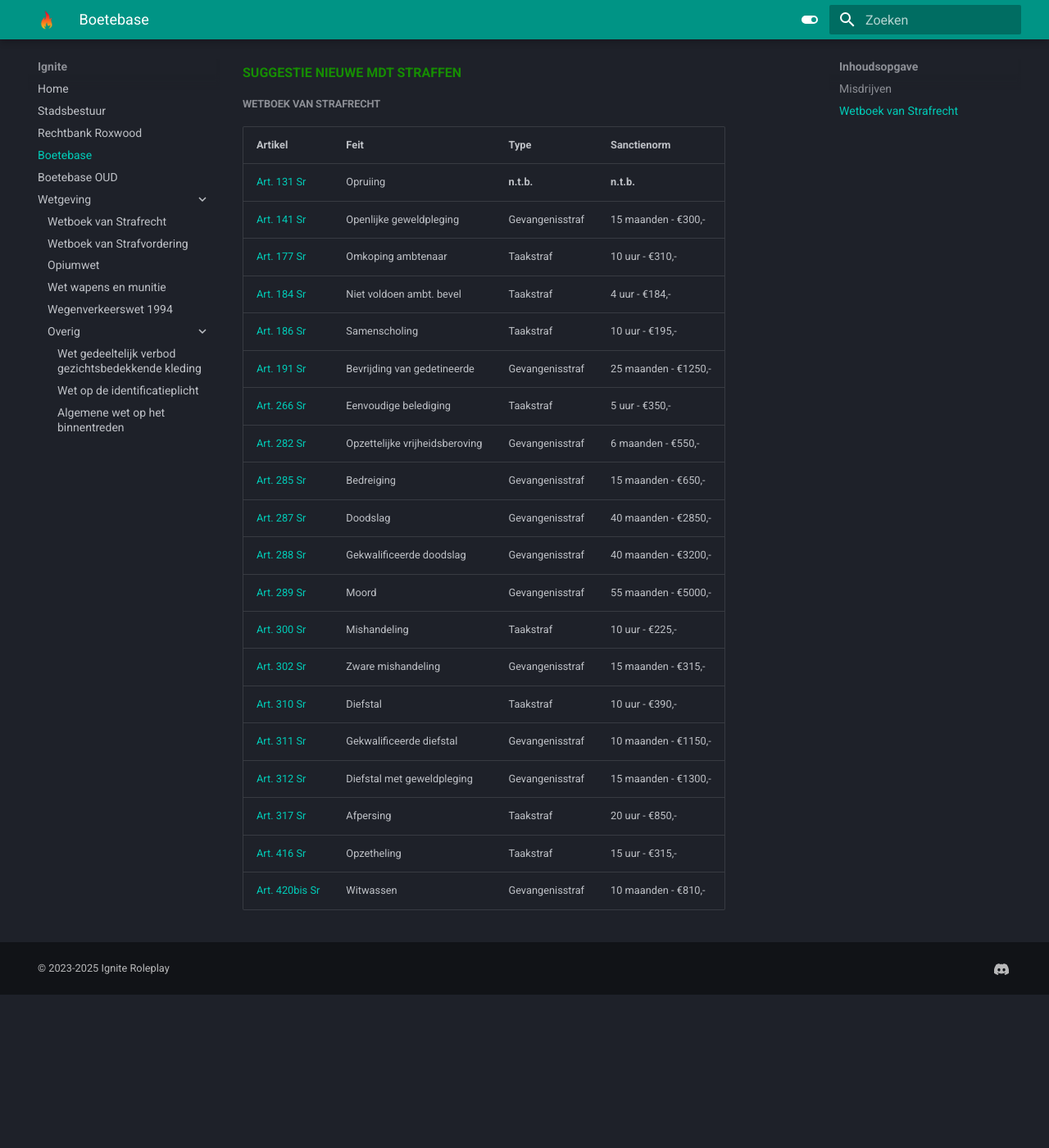
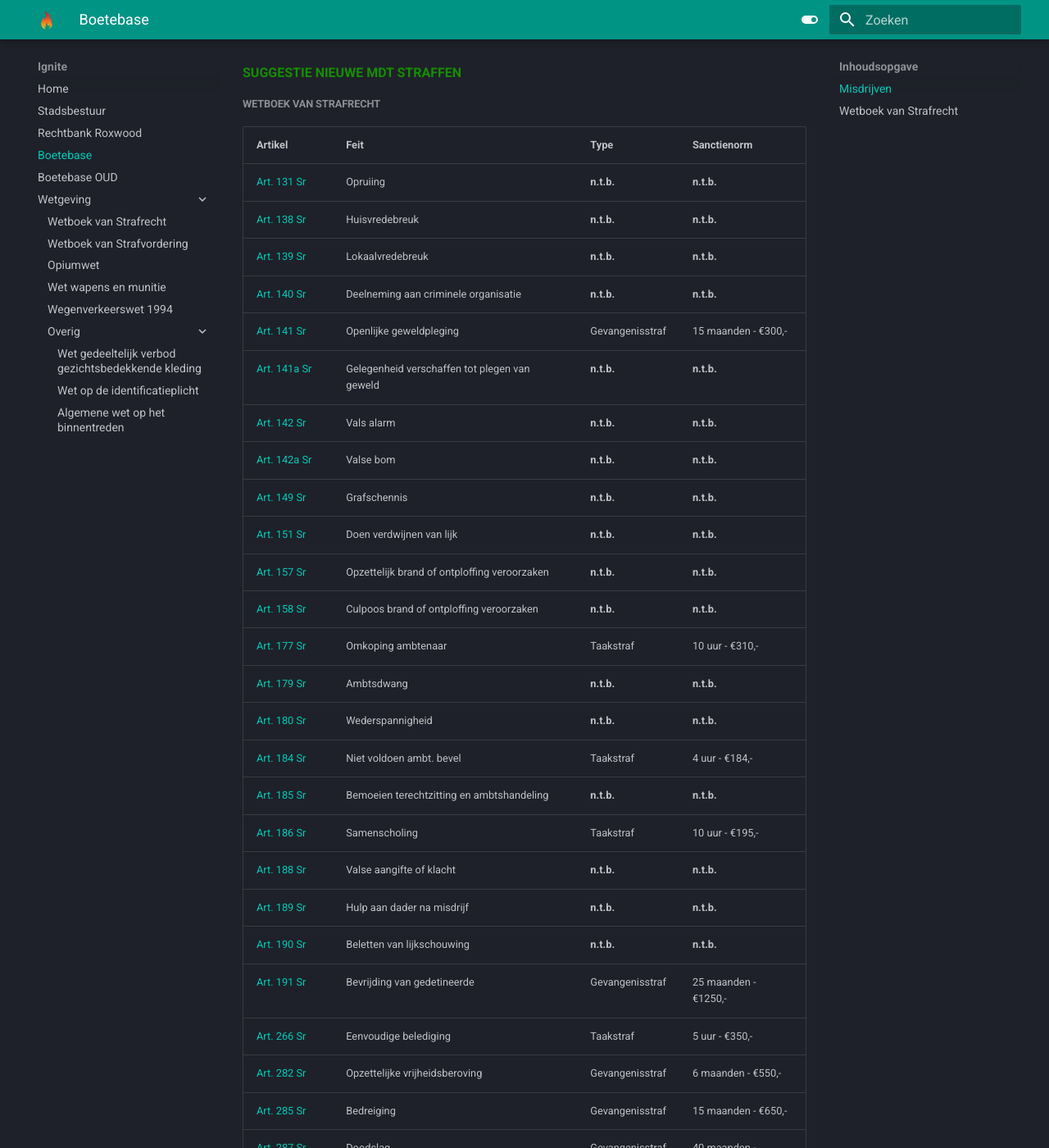
Before and after one commit to NLDenny/wetboek, an MkDocs documentation site: the page built from docs/overig/bb.md, in a window 1280 px wide and 1400 px high, scrolled down 3537 px. Shown: the whole window at 82% size. Built offline with MkDocs 1.6.1 and Material for MkDocs 9.7.7, drawn with Linux system fonts in a browser that asks for light colours; before the commit the page ends 4750 px from its top, so only the background shows below that.

Commit message:
Update bb.md

```diff
--- a/docs/overig/bb.md
+++ b/docs/overig/bb.md
@@ -95,10 +95,26 @@ F116a | Inbrekerswerktuig | €115,- |
 |Artikel|Feit|Type|Sanctienorm
 |:---|:----|:---|:---|
 [Art. 131 Sr](/wetboek/sr/#artikel-131-opruiing) | Opruiing | __n.t.b.__ | __n.t.b.__
+[Art. 138 Sr](/wetboek/sr/#artikel-138-huisvredebreuk) | Huisvredebreuk | __n.t.b.__ | __n.t.b.__
+[Art. 139 Sr](/wetboek/sr/#artikel-139-lokaalvredebreuk) | Lokaalvredebreuk | __n.t.b.__ | __n.t.b.__
+[Art. 140 Sr](/wetboek/sr/#artikel-140-deelneming-aan-criminele-organisatie) | Deelneming aan criminele organisatie | __n.t.b.__ | __n.t.b.__
 [Art. 141 Sr](/wetboek/sr/#artikel-141-openlijke-geweldpleging) | Openlijke geweldpleging | Gevangenisstraf | 15 maanden - €300,-
+[Art. 141a Sr](/wetboek/sr/#artikel-141a-gelegenheid-verschaffen-tot-plegen-van-geweld) | Gelegenheid verschaffen tot plegen van geweld | __n.t.b.__ | __n.t.b.__
+[Art. 142 Sr](/wetboek/sr/#artikel-142-vals-alarm) | Vals alarm | __n.t.b.__ | __n.t.b.__
+[Art. 142a Sr](/wetboek/sr/#artikel-142a-valse-bom) | Valse bom | __n.t.b.__ | __n.t.b.__
+[Art. 149 Sr](/wetboek/sr/#artikel-149-grafschennis) | Grafschennis | __n.t.b.__ | __n.t.b.__
+[Art. 151 Sr](/wetboek/sr/#artikel-151-doen-verdwijnen-van-lijk) | Doen verdwijnen van lijk | __n.t.b.__ | __n.t.b.__
+[Art. 157 Sr](/wetboek/sr/#artikel-157-opzettelijk-brank-of-ontploffing-veroorzaken) | Opzettelijk brand of ontploffing veroorzaken | __n.t.b.__ | __n.t.b.__
+[Art. 158 Sr](/wetboek/sr/#artikel-158-culpoos-brand-of-ontploffing-veroorzaken) | Culpoos brand of ontploffing veroorzaken | __n.t.b.__ | __n.t.b.__
 [Art. 177 Sr](/wetboek/sr/#artikel-177-omkoping-ambtenaar) | Omkoping ambtenaar | Taakstraf | 10 uur - €310,-
+[Art. 179 Sr](/wetboek/sr/#artikel-179-ambtsdwang) | Ambtsdwang | __n.t.b.__ | __n.t.b.__
+[Art. 180 Sr](/wetboek/sr/#artikel-180-wederspannigheid) | Wederspannigheid | __n.t.b.__ | __n.t.b.__
 [Art. 184 Sr](/wetboek/sr/#artikel-184-niet-voldoen-aan-ambtelijk-bevel) | Niet voldoen ambt. bevel | Taakstraf | 4 uur - €184,-
+[Art. 185 Sr](/wetboek/sr/#artikel-185-bemoeien-terechtzitting-en-ambtshandeling) | Bemoeien terechtzitting en ambtshandeling | __n.t.b.__ | __n.t.b.__
 [Art. 186 Sr](/wetboek/sr/#artikel-186-samenscholing) | Samenscholing | Taakstraf | 10 uur - €195,-
+[Art. 188 Sr](/wetboek/sr/#artikel-188-valse-aangifte-of-klacht) | Valse aangifte of klacht | __n.t.b.__ | __n.t.b.__
+[Art. 189 Sr](/wetboek/sr/#artikel-189-hulp-aan-dader-na-misdrijf) | Hulp aan dader na misdrijf | __n.t.b.__ | __n.t.b.__
+[Art. 190 Sr](/wetboek/sr/#artikel-190-beletten-van-lijkschouwing) | Beletten van lijkschouwing | __n.t.b.__ | __n.t.b.__
 [Art. 191 Sr](/wetboek/sr/#artikel-191-bevrijding-van-gedetineerde) | Bevrijding van gedetineerde | Gevangenisstraf | 25 maanden - €1250,-
 [Art. 266 Sr](/wetboek/sr/#artikel-266-eenvoudige-belediging) | Eenvoudige belediging | Taakstraf | 5 uur - €350,-
 [Art. 282 Sr](/wetboek/sr/#artikel-282-opzettelijke-vrijheidsberoving) | Opzettelijke vrijheidsberoving | Gevangenisstraf | 6 maanden - €550,-
```
